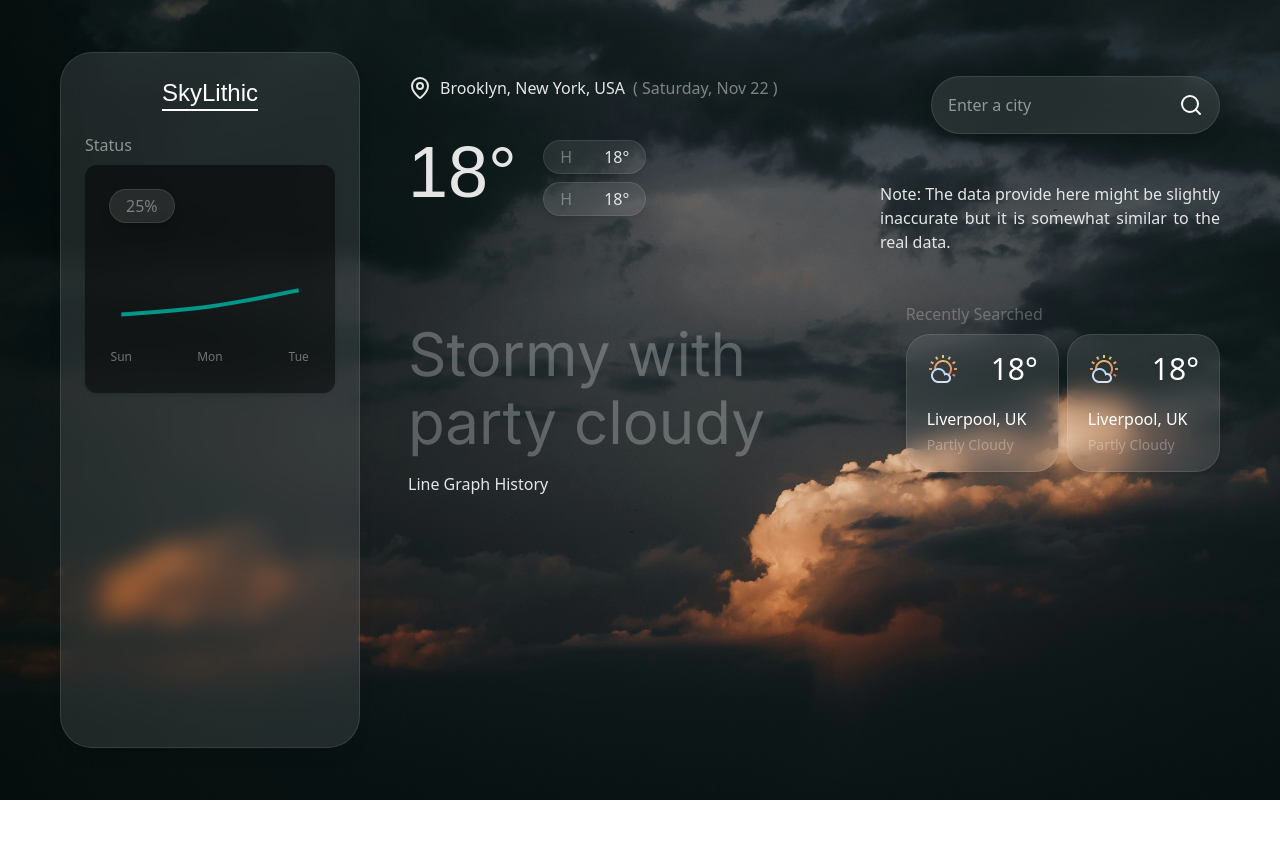
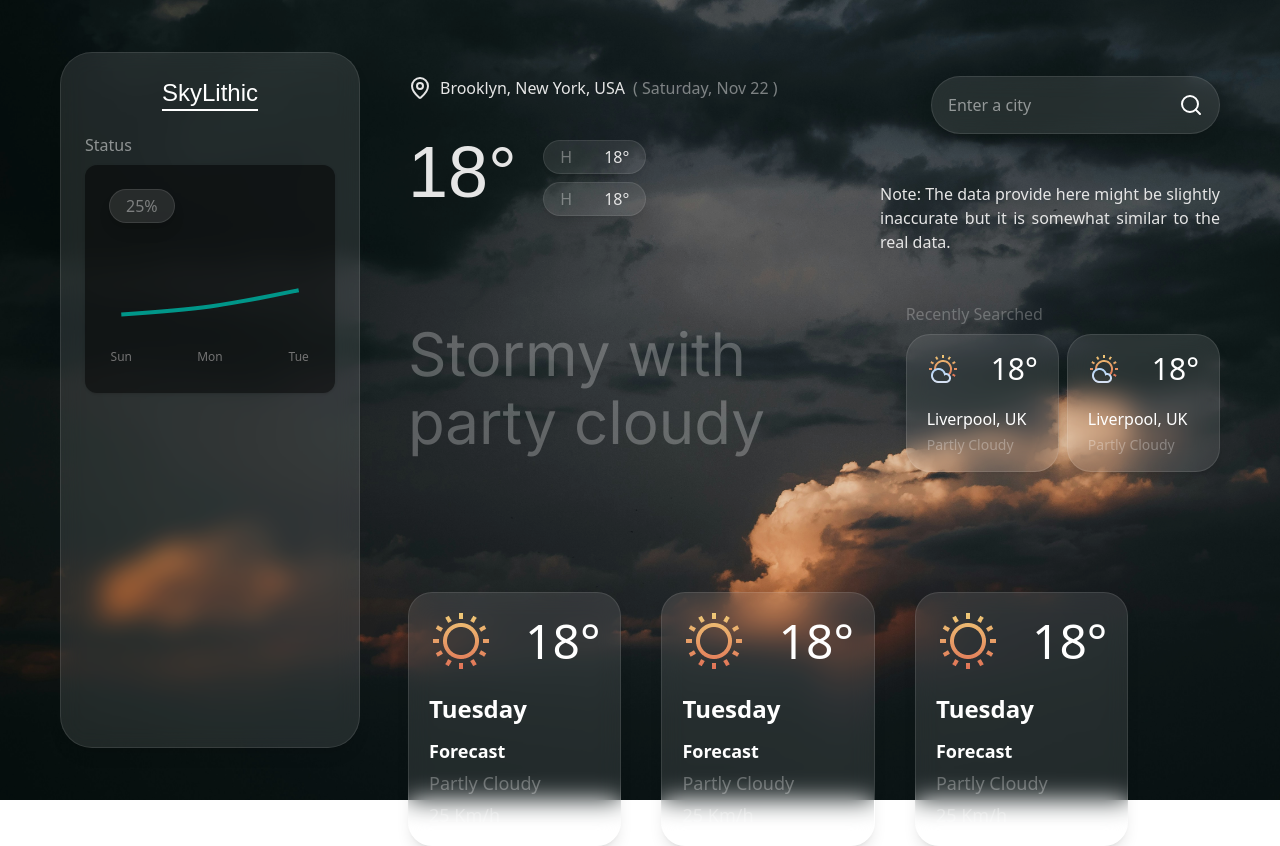
Before and after one commit to yasasbanukaofficial/skylithic, a React app in the folder frontend/: page / in a window 1280 px wide. Before the commit the page ends 800 px from the top, so only its background shows below. Built offline with nearby package versions, Linux system fonts and the light colour scheme; the HTML template or start-up script is replaced by a standard one; a web font is replaced by a local one.

Commit message:
feat(components): added Day weather card and implemented it

```diff
--- a/frontend/src/components/layout/MainContent.jsx
+++ b/frontend/src/components/layout/MainContent.jsx
@@ -3,10 +3,11 @@ import { GeoHeader } from "./GeoHeader";
 import { WeatherView } from "./WeatherView";
 import { SearchCard } from "../modules/SearchCard";
 import { WeatherCard } from "../modules/WeatherCard";
+import { DayWeatherView } from "../modules/DayWeatherView";
 
 export const MainContent = () => {
   return (
-    <div className="flex-2/4 right-section py-6 flex flex-col h-full">
+    <div className="flex-2/4 right-section py-6 flex flex-col h-full gap-10">
       <div className="flex flex-row">
         <div className="flex flex-col gap-9 flex-1">
           <GeoHeader />
@@ -27,7 +28,11 @@ export const MainContent = () => {
           </div>
         </div>
       </div>
-      <div className="flex-2/4">Line Graph History</div>
+      <div className="flex-2/4 flex gap-10 pt-20">
+        <DayWeatherView />
+        <DayWeatherView />
+        <DayWeatherView />
+      </div>
     </div>
   );
 };
--- /dev/null
+++ b/frontend/src/components/modules/DayWeatherView.jsx
@@ -0,0 +1,18 @@
+import React from "react";
+
+export const DayWeatherView = () => {
+  return (
+    <div className="glassmorphism px-5 py-4 rounded-3xl flex flex-col gap-5 h-fit">
+      <div className="flex gap-8 items-center">
+        <img src="/sunny.png" />
+        <p className="text-5xl font-light">18°</p>
+      </div>
+      <div className="flex flex-col gap-1 text-start">
+        <p className="text-2xl font-semibold">Tuesday</p>
+        <p className="text-lg text-white font-semibold mt-2">Forecast</p>
+        <p className="text-lg text-white/30">Partly Cloudy</p>
+        <p className="text-lg text-white/30">25 Km/h</p>
+      </div>
+    </div>
+  );
+};
```
Also changed, not shown: frontend/public/sunny.png (added).
